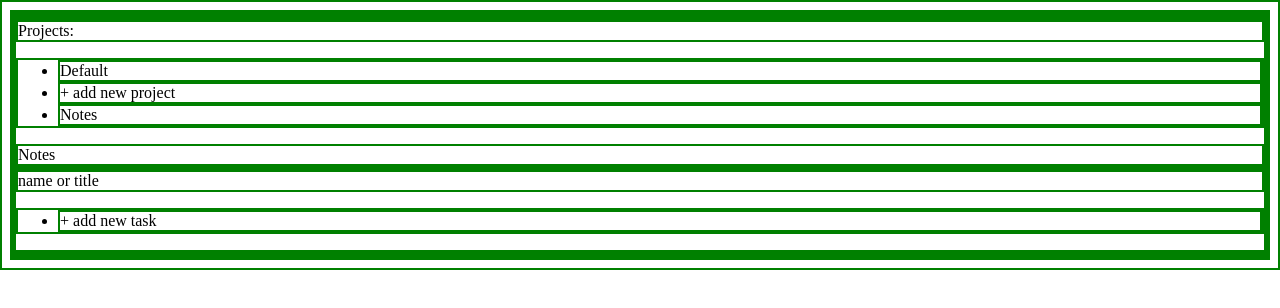
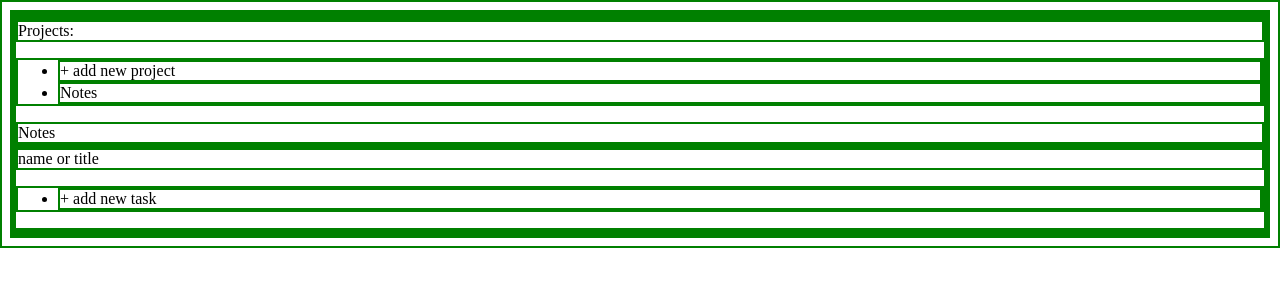
Before and after one commit to alvarezivan001/to-do-list, a plain HTML site: page index.html in a window 1280 px wide. Drawn offline with Linux system fonts and the light colour scheme.

```diff
--- a/index.html
+++ b/index.html
@@ -15,7 +15,7 @@
     <div class="parts" id="panel">
         <div id="projects">Projects:</div>
         <ul id="projects-list">
-            <li id="default">Default</li>
+            <!-- <li id="default">Default</li> -->
             <li id="new-project">+ add new project</li>
             <li id="notes">Notes</li>
         </ul>
```
